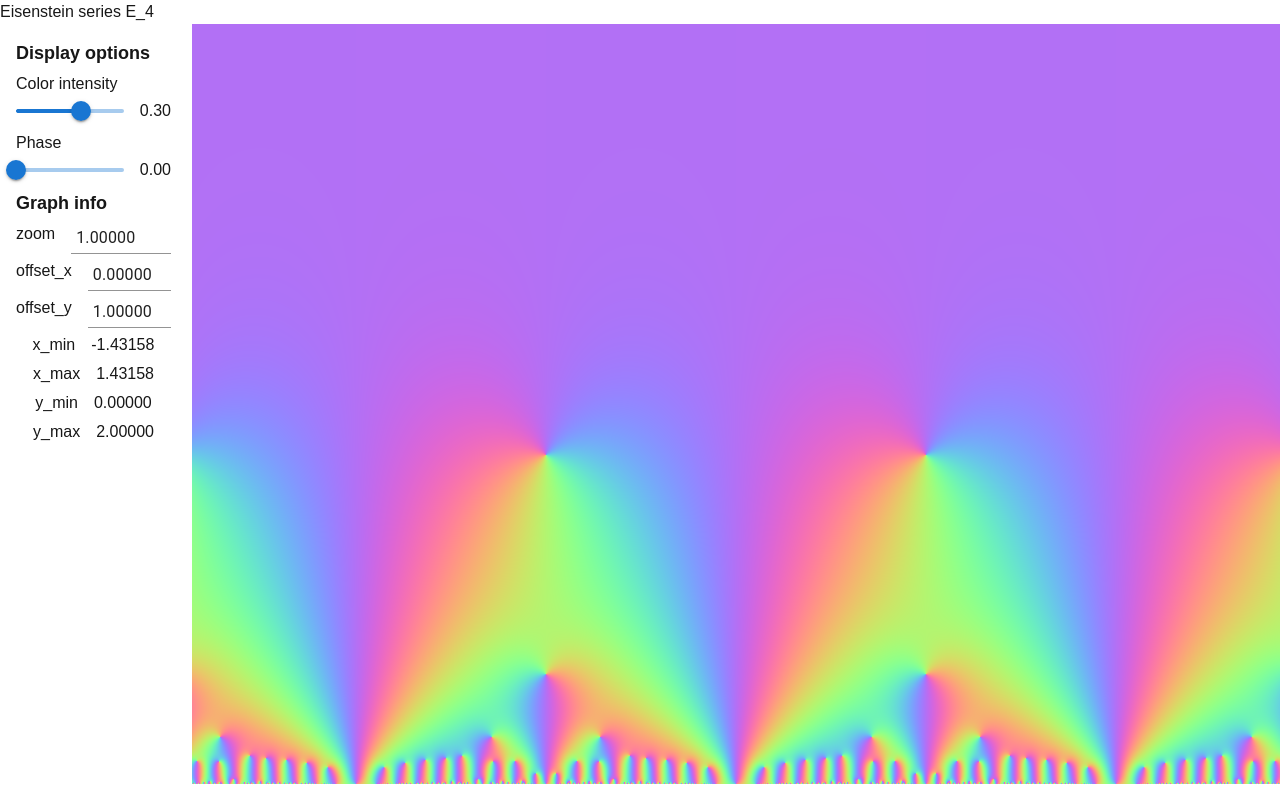
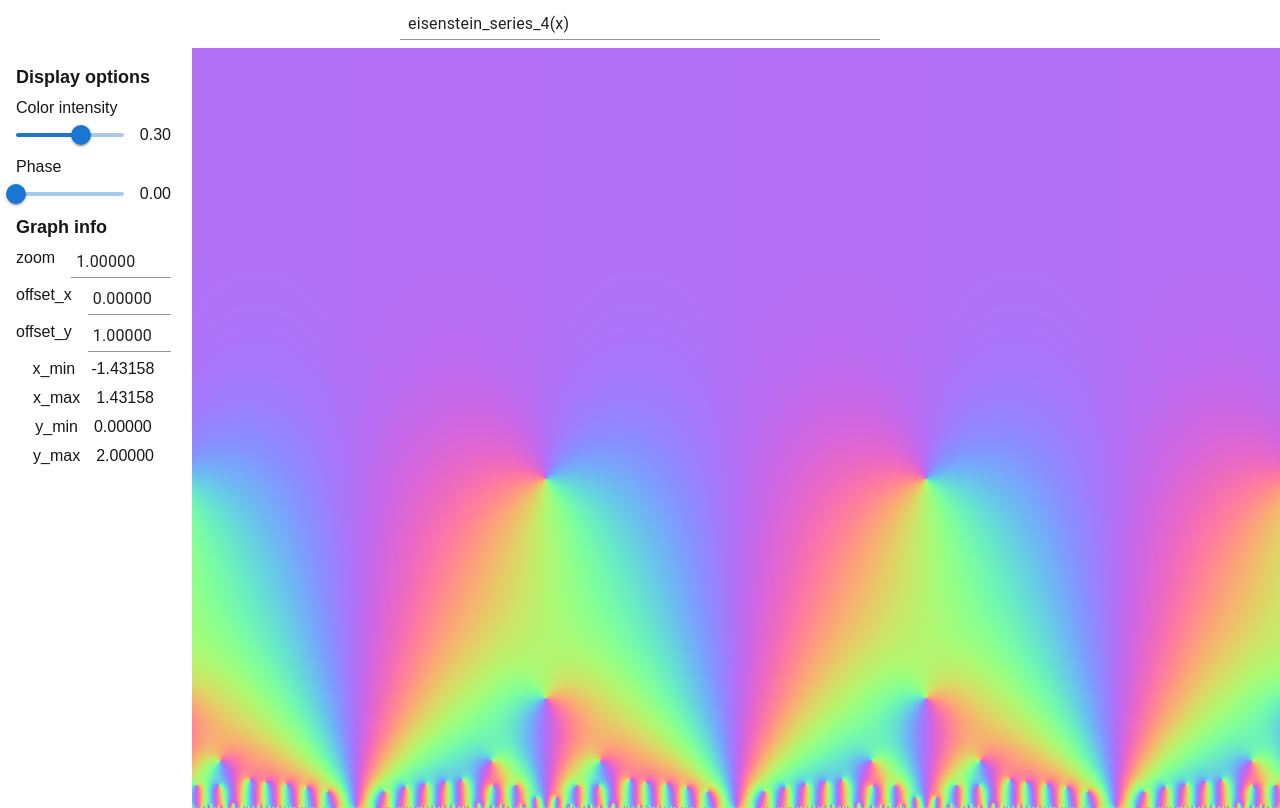
Before and after one commit to AustereTriceratops/complex-graphing-tool, a Next.js app: page / in a window 1280 px wide. Built offline with nearby package versions, Linux system fonts and the light colour scheme; what @mui/material-nextjs would draw is missing.

Commit message:
replaced top bar with hard-coded equation with an equation input text field

```diff
--- a/app/app.jsx
+++ b/app/app.jsx
@@ -6,6 +6,8 @@ import glManager from './shader/glManager';
 import InputSlider from './components/InputSlider';
 import NumberInput from './components/NumberInput';
 import NumberDisplay from './components/NumberDisplay';
+import EquationInput from './components/EquationInput';
+import { Input } from '@mui/material';
 
 // TODO: User input
 // TODO: More display options
@@ -105,6 +107,11 @@ const App = () => {
     }, [zoom, aspect, offsetY]);
 
     //
+    // EQUATION INPUT
+    //
+    const [equation, setEquation] = useState("eisenstein_series_4(x)")
+
+    //
     // SHADER CONTROLS
     //
     const [shaderParameter1, setShaderParameter1] = useState(0.3);
@@ -119,7 +126,10 @@ const App = () => {
 
     return (
         <div>
-            <p>Eisenstein series E_4</p>
+            <EquationInput
+                value={equation}
+                updateValue={setEquation}
+            />
             <div style={{
                 display: 'flex',
                 flexDirection: 'row',
--- /dev/null
+++ b/app/components/EquationInput.js
@@ -0,0 +1,32 @@
+import { useEffect, useState } from 'react';
+import { Input } from "@mui/material";
+
+const EquationInput = (props) => {
+    const {value, updateValue} = props;
+
+    const [internalValue, setInternalValue] = useState(value);
+
+    useEffect(() => {
+        setInternalValue(value);
+    }, [value])
+
+    return (
+        <div style={{display: 'flex', padding: '0.5rem', justifyContent: 'center'}}>
+            <Input
+                type="text"
+                value={internalValue}
+                onChange={(ev) => setInternalValue(ev.target.value)}
+                sx={{backgroundColor: 'white', width: '30rem', paddingLeft: '0.5rem'}}
+                onKeyDown={(ev) => {
+                    if (ev.key == 'Enter') {
+                        updateValue(internalValue);
+                    } else if (!/[A-Za-z0-9\(\)\-\+\*\^/\. _]/.test(ev.key)) {
+                        ev.preventDefault();
+                    }
+                }}
+            />
+        </div>
+    )
+}
+
+export default EquationInput;
```
